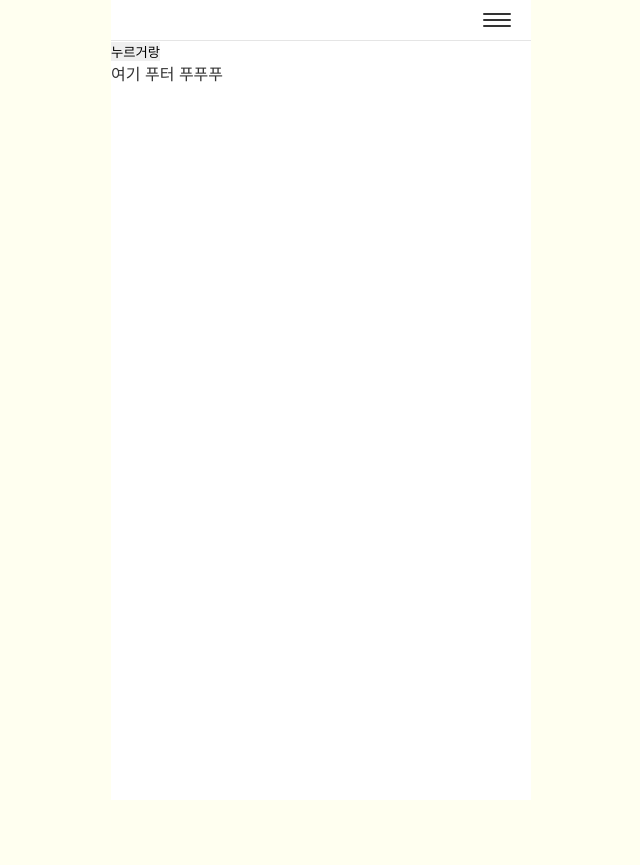
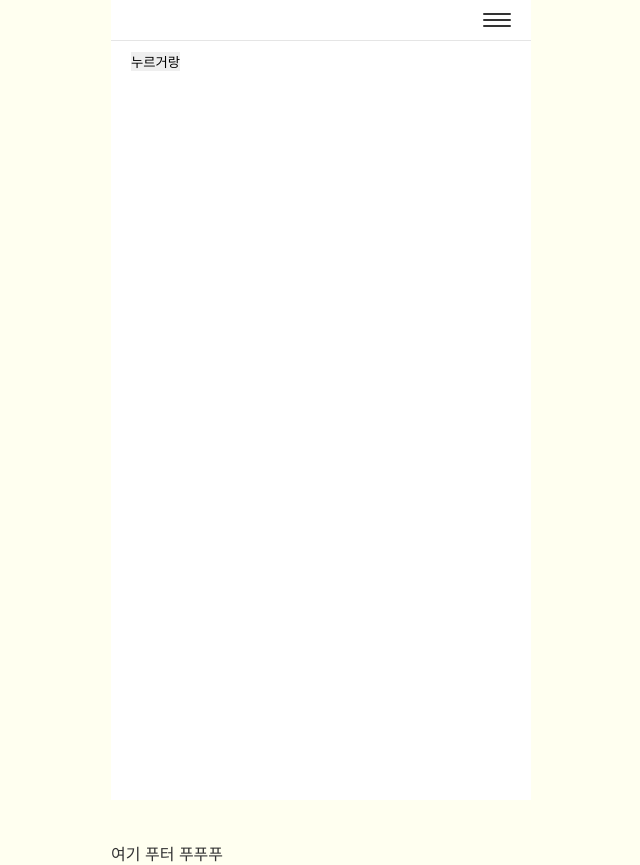
Before and after one commit to plani-power/frontend, a React (Create React App) app: page / in a window 1280 px wide. Shown: the whole page, without its empty margins (319-959 px from the left). Before the commit the page ends 800 px from the top, so only its background shows below. Built offline with nearby package versions, Linux system fonts and the light colour scheme.

Commit message:
Improve: 전체 페이지 패딩 적용

```diff
--- a/src/common/layout/Layout.tsx
+++ b/src/common/layout/Layout.tsx
@@ -3,7 +3,7 @@ import Footer from './Footer';
 import Header from './Header';
 import styled from 'styled-components';
 
-const Body = styled.div`
+const Wrapper = styled.div`
     width: 100%;
     max-width: 420px;
     height: 100vh;
@@ -11,14 +11,22 @@ const Body = styled.div`
     margin: 0 auto;
 `
 
+const Body = styled.div`
+    width: 100%;
+    height: 100%;
+    padding: 10px 20px;
+`
+
 const Layout = () => {
 
     return (
-        <Body>
+        <Wrapper>
             <Header />
-            <Outlet />
+            <Body>
+                <Outlet />
+            </Body>
             <Footer />
-        </Body>
+        </Wrapper>
     )
 }
 
```
